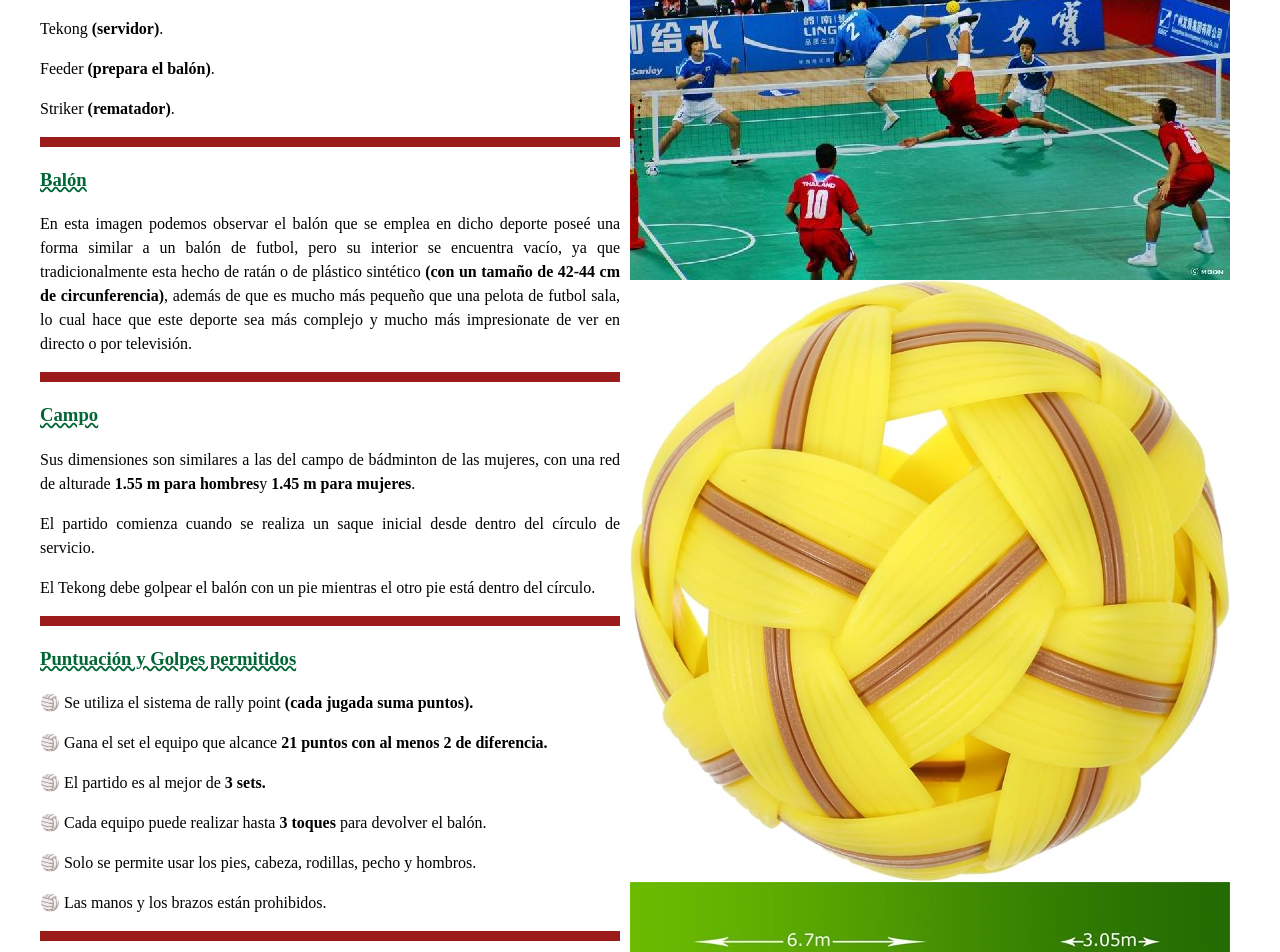
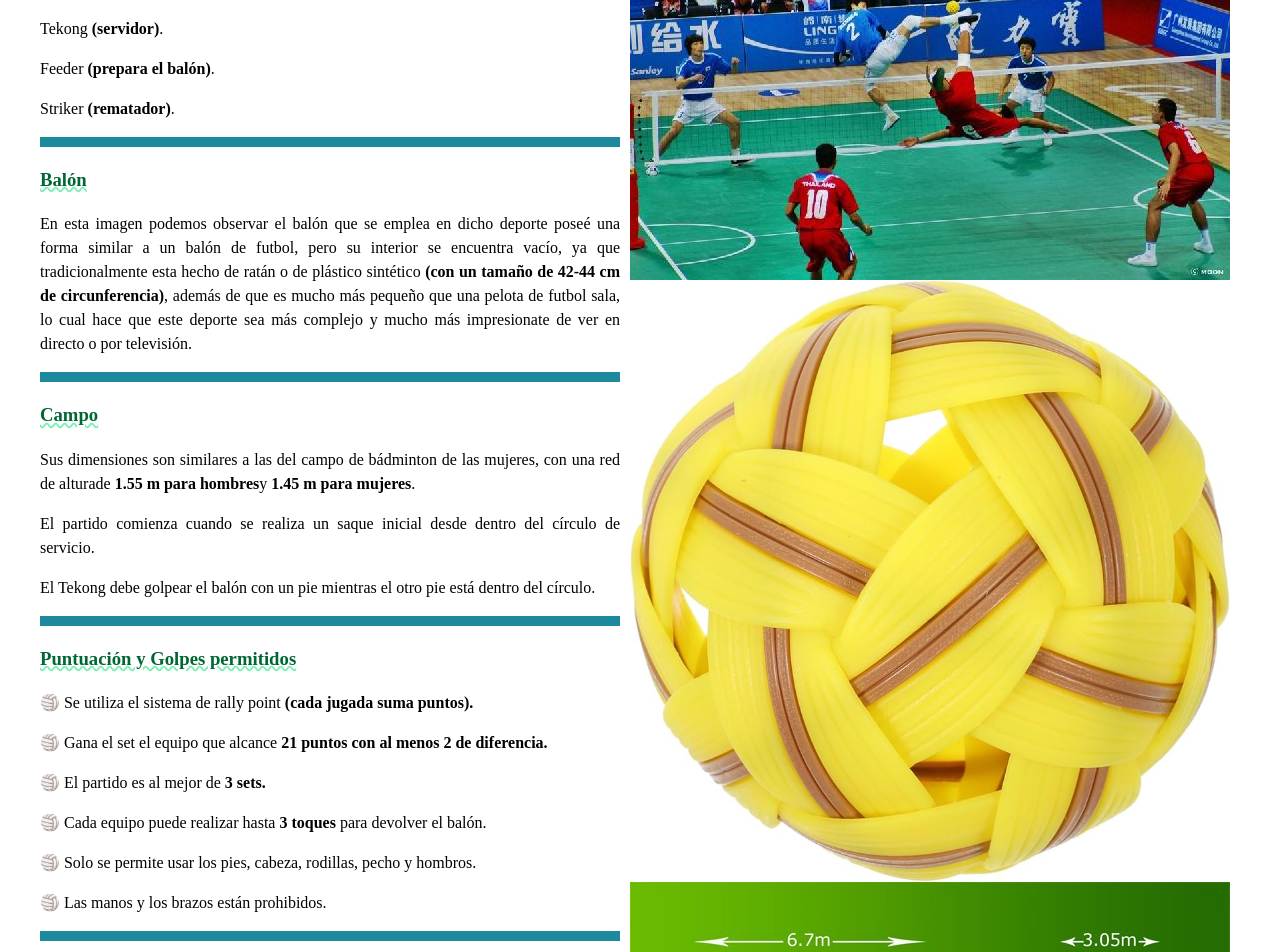
Before and after one commit to IzanRG23/IzanRG23.github.io, a plain HTML site: page index.html in a window 1280 px wide. Shown: the part 1240-2192 px from the top of the page. Drawn offline with Linux system fonts and the light colour scheme.

Commit message:
Add files via upload

```diff
--- a/estilotareaproclase.css
+++ b/estilotareaproclase.css
@@ -15,7 +15,7 @@ body {
     min-height: 100vh;
 }
 
-/* HEADER */
+
 h1 {
     margin: 0;
     padding: 0.5em;
@@ -25,7 +25,7 @@ h1 {
     color: white;
 }
 
-/* ENCABEZADOS */
+
 h2:target {
     background-color: #004080;
 }
@@ -38,11 +38,11 @@ h2 {
 }
 
 h3 {
-    text-decoration: underline wavy #006633;
+    text-decoration: underline wavy #7aefb4;
     color: #006633;
 }
 
-/* NAVEGACIÓN */
+
 nav ol {
     list-style: none;
     padding: 0;
@@ -55,7 +55,7 @@ nav ol {
 }
 
 nav li {
-    background-color: rgb(0, 68, 117);
+    background-color: rgb(132, 181, 214);
     text-align: center;
     padding: 8px 0;
     color: white;
@@ -70,7 +70,7 @@ nav li:hover {
     border-bottom: 7px solid rgb(15, 115, 217);
 }
 
-/* CONTENIDO */
+
 main {
     flex-grow: 1;
     padding: 20px 10px;
@@ -87,7 +87,7 @@ p {
     font-family: "Playfair Display", serif;
 }
 
-/* FOOTER */
+
 footer {
     background-color: rgb(0, 43, 75);
     padding: 20px;
@@ -131,7 +131,7 @@ footer address {
     font-size: 0.9em;
 }
 
-/* ELEMENTOS VISUALES */
+
 img {
     float: left;
     width: 35%;
@@ -155,7 +155,7 @@ video {
     border-radius: 8px;
 }
 
-/* INTERACTIVOS */
+
 [role="button"] {
     cursor: pointer;
     border: none;
@@ -179,7 +179,7 @@ p.volver {
     font-family: 'Spicy Rice', sans-serif;
 }
 
-/* BOTÓN ACCESIBILIDAD */
+
 .skip-to-content {
     position: absolute;
     top: -40px;
--- a/index.html
+++ b/index.html
@@ -20,7 +20,7 @@
     <meta name="language" content="es" />
 </head>
 <body>
-    <!-- Botón accesible para saltar al contenido principal -->
+
     <a href="#contenido-principal" class="skip-to-content">Saltar al contenido</a>
 
     <header id="top">
@@ -33,6 +33,8 @@
                 <li><a href="#seccion4">Equipamiento</a></li>
                 <li><a href="#seccion5">Técnicas</a></li>
                 <li><a href="#seccion6">Competis</a></li>
+                <li><a href="Enlaces/index (3).html">Enlaces</a></li>
+
             </ol>
         </nav>
     </header>
@@ -41,13 +43,13 @@
         <section>
             <article>
                 <h2 id="seccion1">¿Qué es?</h2>
-                <img src="sepaktakraw1.jpeg" alt="Jugador Sepak" width="20%" />
+                <img src="sepaktakraw1.jpeg" alt="Jugador Sepak"width="20%"/>
                 <p>El Sepak Takraw es un deporte tradicional del sudeste asiático que combina elementos de fútbol, voleibol y gimnasia. Se juega en una cancha similar a la de voleibol, pero en lugar de usar las manos, los jugadores deben golpear un balón <strong>(tradicionalmente hecho de ratán, aunque ahora también de plástico sintético)</strong> únicamente con los pies, la cabeza, las rodillas o el pecho.</p>
                 <p>El Sepak Takraw es famoso por las acrobacias espectaculares que realizan los jugadores para rematar el balón, como las famosas "chilenas" o saltos invertidos. Es un deporte altamente dinámico, técnico y visualmente impresionante.</p>
                 <p class="volver"><a href="#top">UP⬆</a></p>
 
                 <h2 id="seccion2">Historia</h2>
-                <img src="historiasepakjpg.jpg" alt="Historia Sepak" width="20%" class="img2" />
+                <img src="historiasepakjpg.jpg"alt="Historia Sepak"width="20%" class="img2"/>
                 <p>El Sepak es un deporte tradicional del sudeste asiático que combina fútbol, voleibol y movimientos acrobáticos. Tiene raíces en el <strong>siglo XV</strong>, particularmente en Malasia, donde era conocido como Sepak Raga, un juego en el que los jugadores formaban un círculo y mantenían el balón en el aire usando los pies. Con el tiempo, este deporte se extendió a países como Tailandia, Indonesia y Filipinas, evolucionando hacia una forma más estructurada. </p>
 
                 <p>En el <strong>siglo XX</strong>, Tailandia y Malasia formalizaron las reglas modernas del juego, incorporando una red similar a la de voleibol y un sistema de puntuación. Desde <strong>1965</strong>, el Sepak Takraw ha sido parte de los Juegos del Sudeste Asiático, aumentando su popularidad en la región.</p>
@@ -56,7 +58,7 @@
                 <p class="volver"><a href="#top">UP⬆</a></p>
 
                 <h2 id="seccion3">Reglas</h2>
-                <img src="formaciontakraw.jpg" alt="Formación Sepak" width="20%" class="img3" />
+                <img src="formaciontakraw.jpg"alt="Formación Sepak"width="20%" class="img3"/>
                 <h3>Equipo y jugadores</h3>
                 <p>Cada equipo conocido como <strong>"regu"</strong>, tiene <strong>3 jugadores</strong> en la cancha.</p>
 
@@ -64,15 +66,15 @@
                 <p>Tekong <strong>(servidor)</strong>.</p>
                 <p>Feeder <strong>(prepara el balón)</strong>.</p>
                 <p>Striker <strong>(rematador)</strong>.</p>
-                <hr style="border: 5px solid rgb(156, 28, 28);" />
+                <hr style="border: 5px solid rgb(28, 137, 156);" />
 
-                <img src="balonsepak.jpg" alt="Balón Sepak" width="20%" class="img4" />
+                <img src="balonsepak.jpg"alt="Balón Sepak"width="20%"class="img4"/>
 
                 <h3>Balón</h3>
                 <p>En esta imagen podemos observar el balón que se emplea en dicho deporte poseé una forma similar a un balón de futbol, pero su interior se encuentra vacío, ya que tradicionalmente esta hecho de ratán o de plástico sintético <strong>(con un tamaño de 42-44 cm de circunferencia)</strong>, además de que es mucho más pequeño que una pelota de futbol sala, lo cual hace que este deporte sea más complejo y mucho más impresionate de ver en directo o por televisión.</p>
-                <hr style="border: 5px solid rgb(156, 28, 28);" />
+                <hr style="border: 5px solid rgb(28, 137, 156);" />
 
-                <img src="pista.jpg" alt="pista" width="20%" class="img5" />
+                <img src="pista.jpg"alt="pista"width="20%"class="img5"/>
 
                 <h3>Campo</h3>
                 <p>Sus dimensiones son similares a las del campo de bádminton de las mujeres, con una red de alturade <strong>1.55 m para hombres</strong>y <strong>1.45 m para mujeres</strong>.</p>
@@ -81,7 +83,7 @@
 
                 <p>El Tekong debe golpear el balón con un pie mientras el otro pie está dentro del círculo.</p>
 
-                <hr style="border: 5px solid rgb(156, 28, 28);" />
+                <hr style="border: 5px solid rgb(28, 137, 156);" />
 
                 <h3>Puntuación y Golpes permitidos</h3>
                 <p>🏐 Se utiliza el sistema de rally point <strong>(cada jugada suma puntos).</strong></p>
@@ -90,7 +92,7 @@
                 <p>🏐 Cada equipo puede realizar hasta <strong>3 toques</strong> para devolver el balón.</p>
                 <p>🏐 Solo se permite usar los pies, cabeza, rodillas, pecho y hombros.</p>
                 <p>🏐 Las manos y los brazos están prohibidos.</p>
-                <hr style="border: 5px solid rgb(156, 28, 28);" />
+                <hr style="border: 5px solid rgb(28, 137, 156);" />
 
                 <h3>Faltas</h3>
                 <p>❗El balón no pasa la red o sale fuera de los límites.❗</p>
@@ -98,9 +100,9 @@
                 <p>❗Si excede el número de toques permitidos.❗</p>
 
                 <div><video src="video1.mp4" controls autoplay loop></video></div>
-                <hr style="border: 5px solid rgb(156, 28, 28);" />
+                <hr style="border: 5px solid rgb(28, 137, 156);" />
                 <h3>Rotación</h3>
-                <img src="rotacion.jpg" alt="pista" width="20%" class="img6" />
+                <img src="rotacion.jpg"alt="pista"width="20%"class="img6"/>
                 <p>Aunque los roles están definidos, los equipos rotan posiciones al finalizar cada set.</p>
 
                 <p>En esta imagen podemos observar desde un punto de vista alternativo como sería la rotación de cada jugador dentro del campo.</p>
@@ -147,6 +149,8 @@
                 <p class="volver"><a href="#top">UP⬆</a></p>
             </article>
         </section>
+
+
     </main>
 
     <footer>
@@ -170,6 +174,7 @@
                 </a>
             </li>
         </ol>
+
         <address>
             Información de contacto: <a href="mailto:tuemail@dominio.com">izanrg23.github.io</a>
         </address>
```
